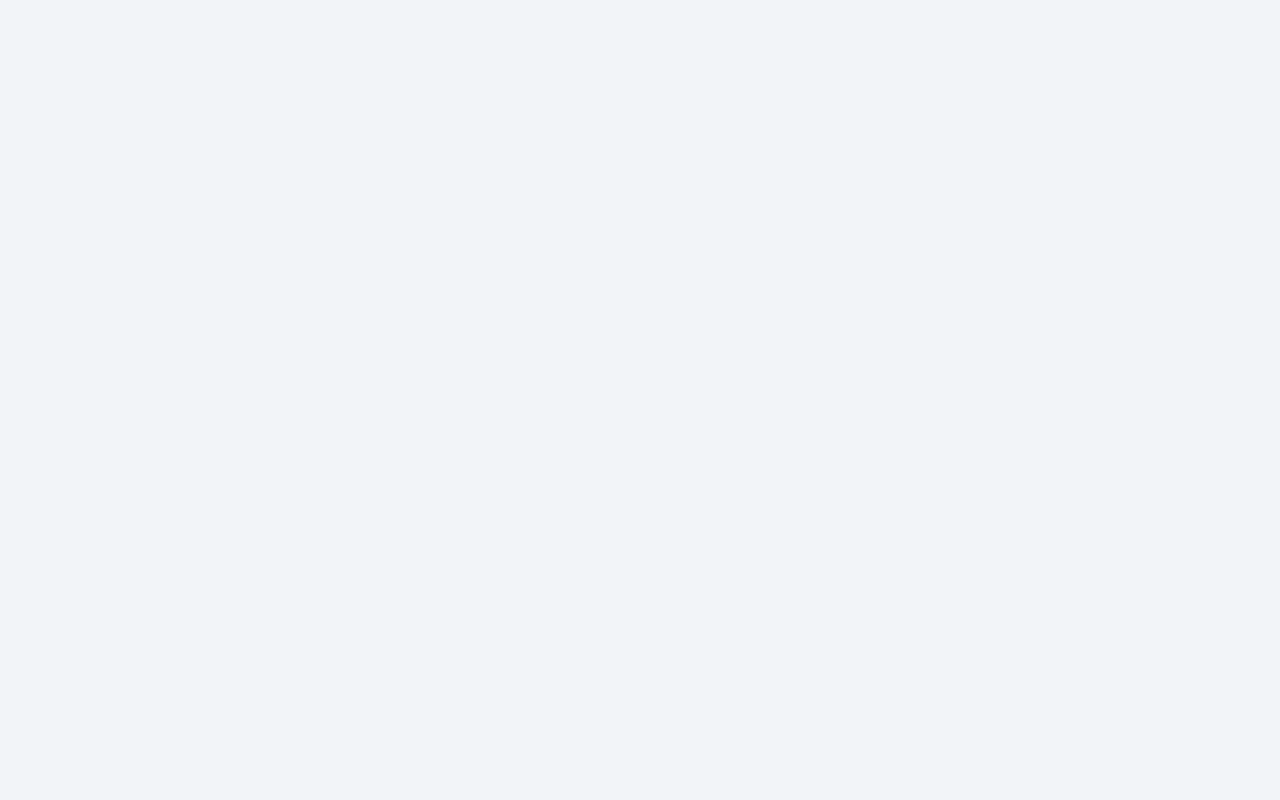
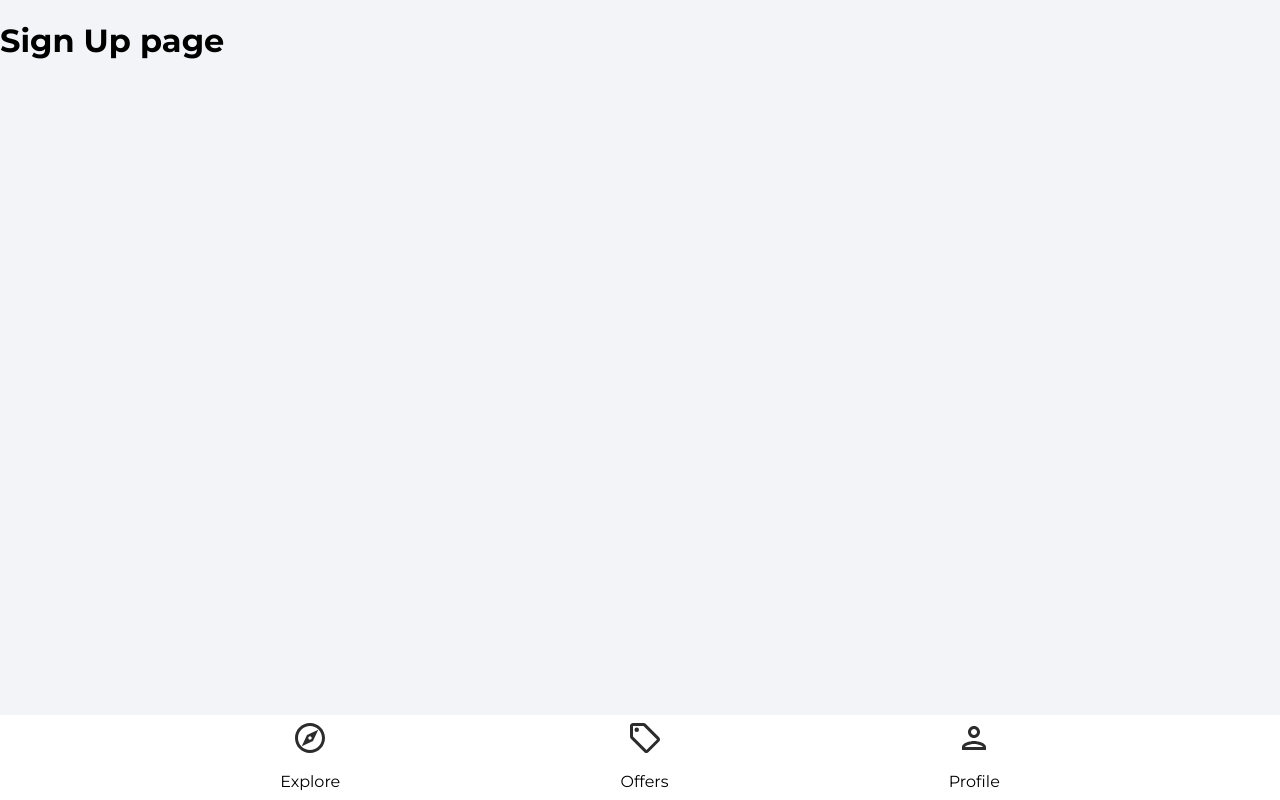
Before and after one commit to sleekyom/real-estate-app, a React (Vite) app: page /sign-up in a window 1280 px wide. Built offline with nearby package versions, Linux system fonts and the light colour scheme.

Commit message:
Add nav bar

```diff
--- a/src/App.tsx
+++ b/src/App.tsx
@@ -1,5 +1,28 @@
+import { BrowserRouter as Router, Routes, Route } from "react-router-dom";
+import Navbar from "./components/Navbar";
+import Explore from "./pages/Explore";
+import Offers from "./pages/Offers";
+import Profile from "./pages/Profile";
+import ForgotPassword from "./pages/ForgotPassword";
+import SignIn from "./pages/SignIn";
+import SignUp from "./pages/SignUp";
+
 function App() {
-  return <></>;
+  return (
+    <>
+      <Router>
+        <Routes>
+          <Route path="/" element={<Explore />} />
+          <Route path="/offers" element={<Offers />} />
+          <Route path="/profile" element={<Profile />} />
+          <Route path="/forgot-password" element={<ForgotPassword />} />
+          <Route path="/sign-in" element={<SignIn />} />
+          <Route path="/sign-up" element={<SignUp />} />
+        </Routes>
+        <Navbar />
+      </Router>
+    </>
+  );
 }
 
 export default App;
--- /dev/null
+++ b/src/components/Navbar.tsx
@@ -0,0 +1,29 @@
+import { useNavigate, useLocation } from "react-router-dom";
+import { ReactComponent as OfferIcon } from "../assets/svg/localOfferIcon.svg";
+import { ReactComponent as ExploreIcon } from "../assets/svg/exploreIcon.svg";
+import { ReactComponent as PersonOutlineIcon } from "../assets/svg/personOutlineIcon.svg";
+
+function Navbar() {
+  return (
+    <footer className="navbar">
+      <nav className="navbarNav">
+        <ul className="navbarListItems">
+          <li className="navbarListItem">
+            <ExploreIcon fill="#2c2c2c" width="36px" height="36px" />
+            <p>Explore</p>
+          </li>
+          <li className="navbarListItem">
+            <OfferIcon fill="#2c2c2c" width="36px" height="36px" />
+            <p>Offers</p>
+          </li>
+          <li className="navbarListItem">
+            <PersonOutlineIcon fill="#2c2c2c" width="36px" height="36px" />
+            <p>Profile</p>
+          </li>
+        </ul>
+      </nav>
+    </footer>
+  );
+}
+
+export default Navbar;
```
